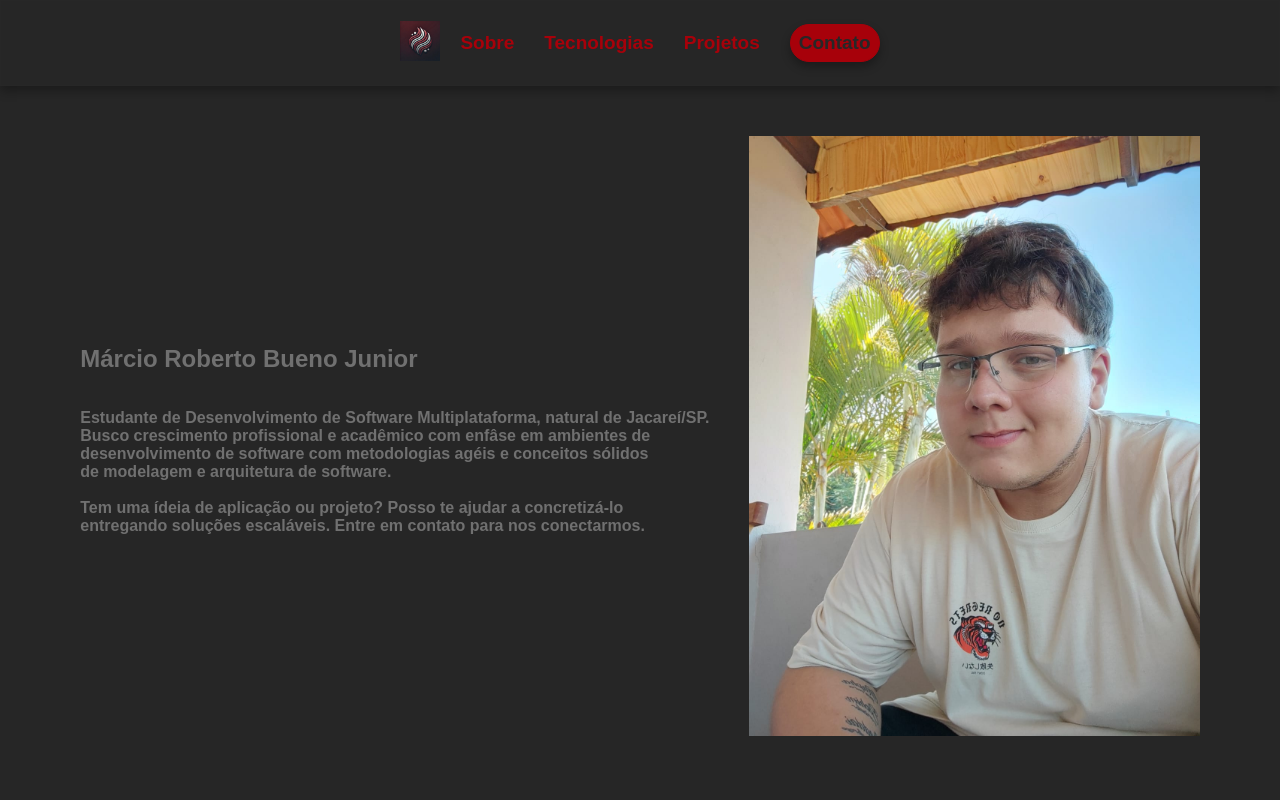
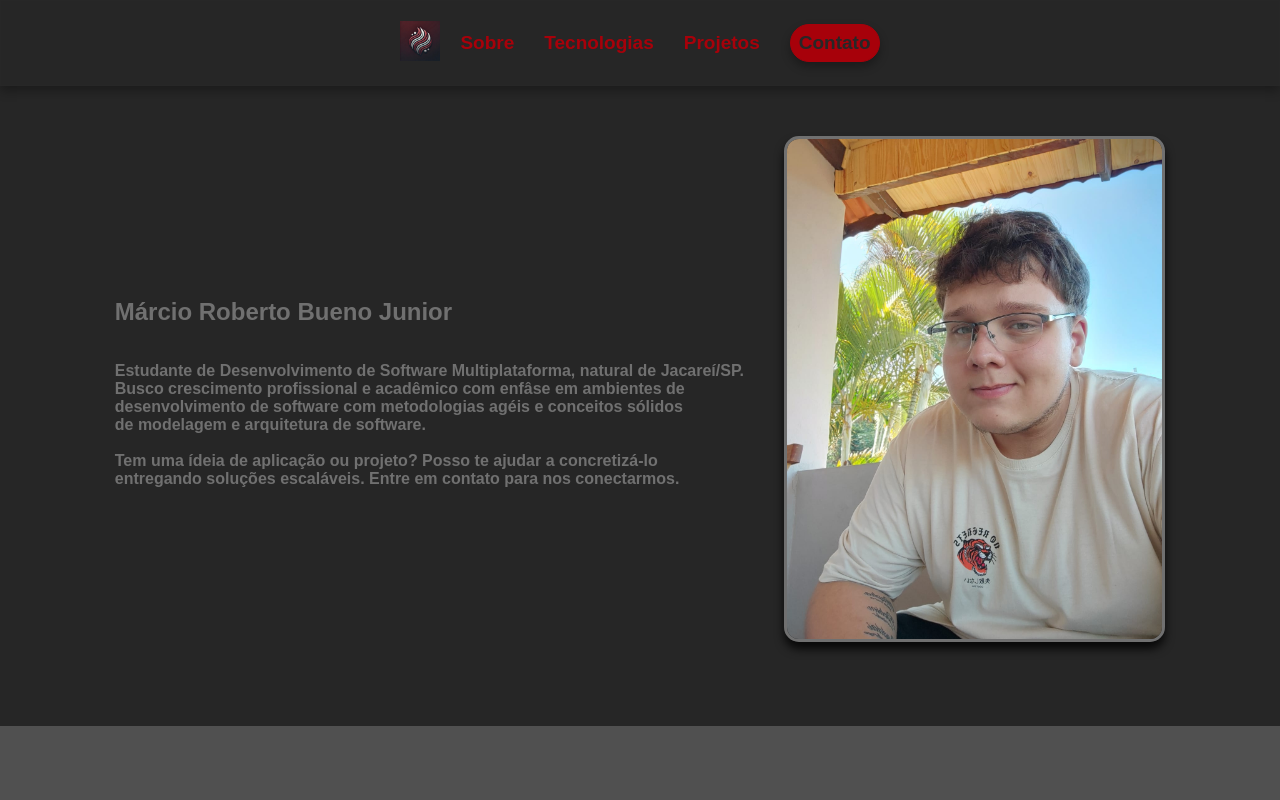
Before and after one commit to fatec-jacarei-dsm-portfolio/ra2581392513039, a React (Vite) app in the folder front/: page / in a window 1280 px wide. Shown: the top 800 px of the page. Built offline with nearby package versions, Linux system fonts and the light colour scheme.

Commit message:
modified/sobre.css

```diff
--- a/front/src/style/sobre.css
+++ b/front/src/style/sobre.css
@@ -16,5 +16,8 @@ main {
 }
 
 .sobre-foto img {
-    height: 600px;
+    height: 500px;
+    border: 3px #707070 solid;
+    border-radius: 15px;
+    box-shadow: 0px 7px 10px rgba(0, 0, 0, 0.8);;
 }
--- a/front/src/style/stacks.css
+++ b/front/src/style/stacks.css
@@ -31,6 +31,7 @@
 
 .container a:hover {
     border: 5px #272727 solid;
+    padding: 25px 35px;
 }
 
 .stacks a img {
```
